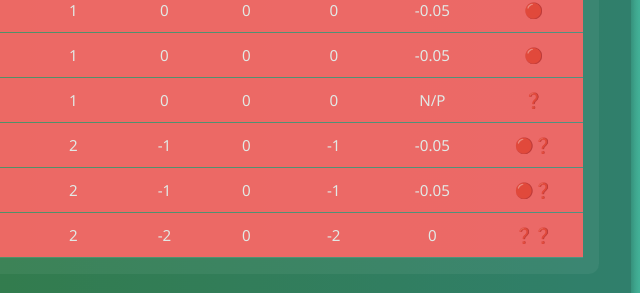
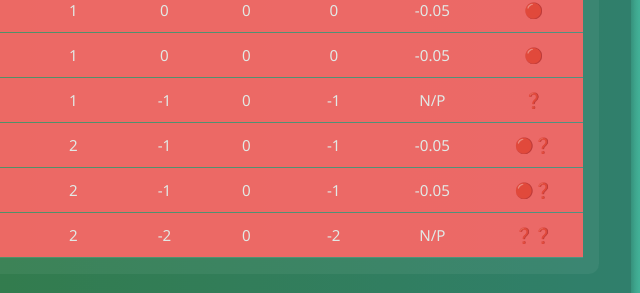
Before and after one commit to nikhils045/The-Great-Ludo-Showdown, a plain HTML site: page points.html in a window 1280 px wide. Shown: the part 2301-2594 px from the top of the page, 441-1081 px from the left. Drawn offline with Linux system fonts and the light colour scheme.

Commit message:
Update points.html

```diff
--- a/points.html
+++ b/points.html
@@ -471,9 +471,9 @@
               <td>44</td>
               <td>Hemant❌</td>
               <td>1</td>
+              <td>-1</td>
               <td>0</td>
-              <td>0</td>
-              <td>0</td>
+              <td>-1</td>
               <td>N/P</td>
               <td>❓</td>
             </tr>
@@ -504,7 +504,7 @@
               <td>-2</td>
               <td>0</td>
               <td>-2</td>
-              <td>0</td>
+              <td>N/P</td>
               <td>❓❓</td>
             </tr>
           </tbody>
```
